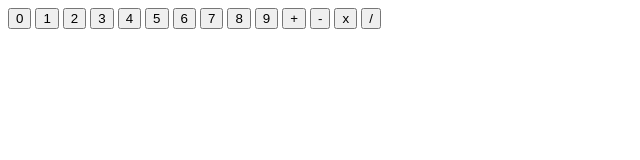
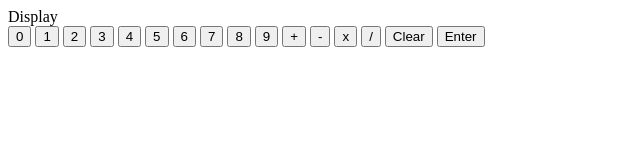
Before and after one commit to Bradenv30/Calculator, a plain HTML site: page index.html in a window 1280 px wide. Shown: the whole page, without its empty margins (0-640 px from the left). Drawn offline with Linux system fonts and the light colour scheme.

Commit message:
Added more buttons, connected js and css

```diff
--- a/index.html
+++ b/index.html
@@ -4,8 +4,12 @@
     <meta charset="UTF-8" />
     <meta name="viewport" content="width=device-width, initial-scale=1.0" />
     <title>Calculator</title>
+    <script src="script.js" defer></script>
+    <link rel="stylesheet" href="styles.css" />
   </head>
   <body>
+    <div class="calculator">
+      <div id="display">Display</div>
       <div class="buttons">
         <button id="0">0</button>
         <button id="1">1</button>
@@ -21,6 +25,9 @@
         <button id="sub">-</button>
         <button id="mult">x</button>
         <button id="divid">/</button>
+        <button id="clear">Clear</button>
+        <button id="enter">Enter</button>
+      </div>
     </div>
   </body>
 </html>
```
Lines whose indentation alone changed are shown as unchanged.
